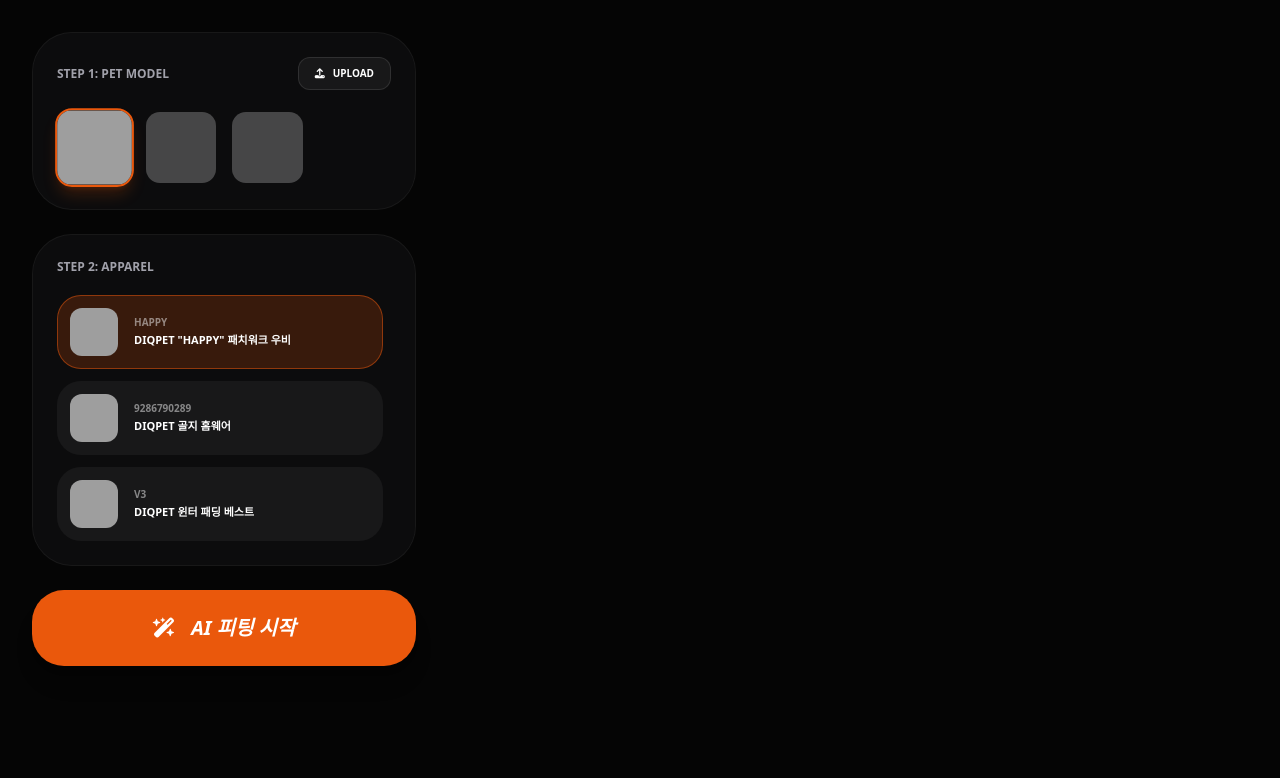
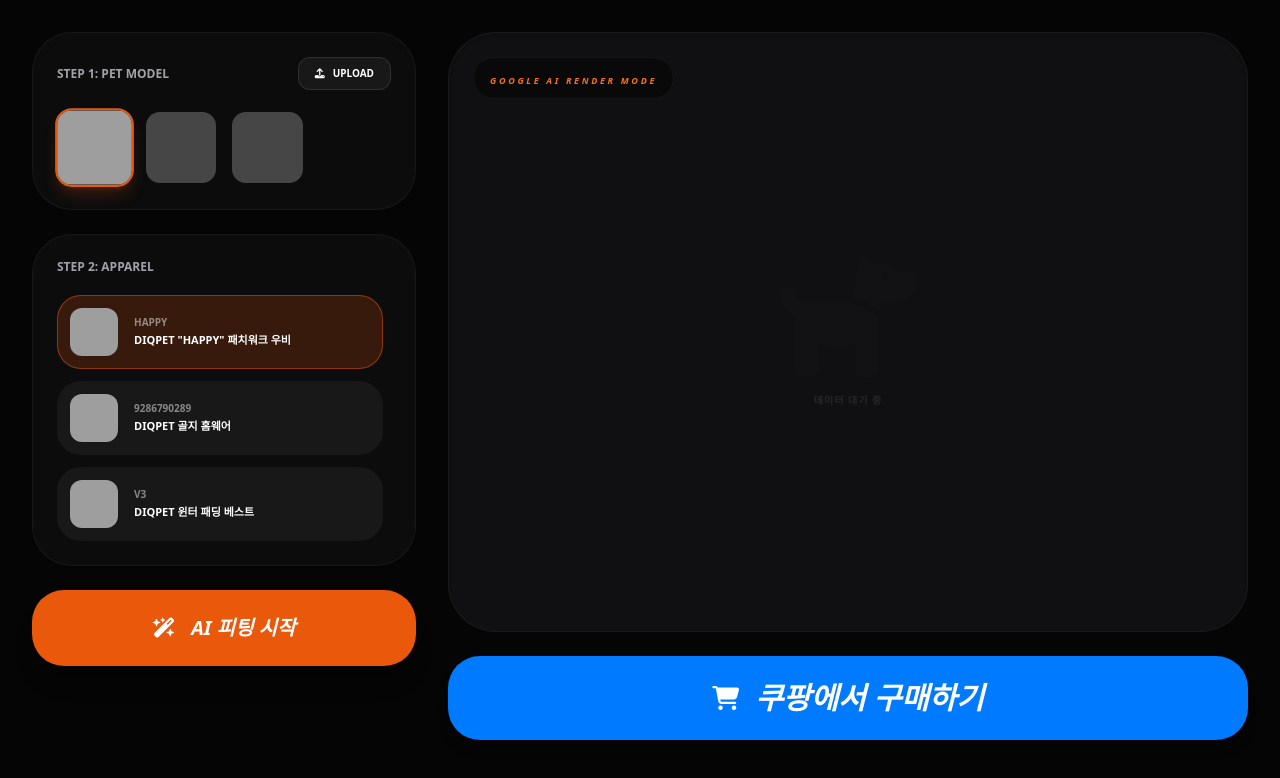
Before and after one commit to diqpet-oss/Diqpet-AI-Pro-2.0, a React (Vite) app: page / in a window 1280 px wide. Shown: the top 778 px of the page. Built offline with nearby package versions, Linux system fonts and the light colour scheme; no server answers; grey boxes are pictures that could not be loaded.

Commit message:
Update App.tsx

```diff
--- a/App.tsx
+++ b/App.tsx
@@ -165,7 +165,34 @@ export default function App() {
           {errorMsg && <div className="p-4 bg-red-500/10 border border-red-500/20 rounded-2xl text-[10px] text-red-500 font-bold text-center leading-relaxed">{errorMsg}</div>}
         </div>
 
-        {/* Display Area 保持原样... */}
+        {/* Display Area */}
+        <div className="lg:col-span-8 flex flex-col gap-6">
+          <div className="flex-grow aspect-square md:aspect-auto md:min-h-[600px] bg-zinc-900/60 rounded-[3rem] border border-white/5 relative overflow-hidden flex items-center justify-center shadow-inner">
+            <div className="absolute top-6 left-6 z-10 bg-black/40 backdrop-blur-md px-4 py-2 rounded-full border border-white/5">
+               <span className="text-[9px] font-black tracking-[0.3em] text-orange-500 uppercase italic">
+                {engine.toUpperCase()} AI RENDER MODE
+               </span>
+            </div>
+            {assets.result ? (
+              <img src={assets.result} className="w-full h-full object-contain p-6 animate-in zoom-in duration-500" alt="Result" />
+            ) : (
+              <div className="text-zinc-800 flex flex-col items-center gap-4">
+                <i className="fa-solid fa-dog text-[120px] opacity-10"></i>
+                <p className="text-[10px] font-black uppercase tracking-widest">{t.waiting}</p>
+              </div>
+            )}
+            {loading && (
+              <div className="absolute inset-0 bg-black/70 backdrop-blur-xl flex flex-col items-center justify-center gap-6 z-20">
+                <div className="w-20 h-20 border-4 border-orange-600 border-t-transparent rounded-full animate-spin"></div>
+                <p className="text-sm font-black uppercase tracking-[0.4em] animate-pulse">{t.rendering}</p>
+              </div>
+            )}
+          </div>
+          <button onClick={() => window.open(activeProduct.url, "_blank")} className="w-full py-6 bg-[#007AFF] hover:bg-[#0062CC] rounded-[2rem] flex items-center justify-center gap-4 transition-all shadow-lg active:scale-95">
+            <i className="fa-solid fa-cart-shopping text-2xl"></i>
+            <span className="text-3xl font-black italic uppercase">{t.buyNow}</span>
+          </button>
+        </div>
       </div>
     </div>
   );
```
